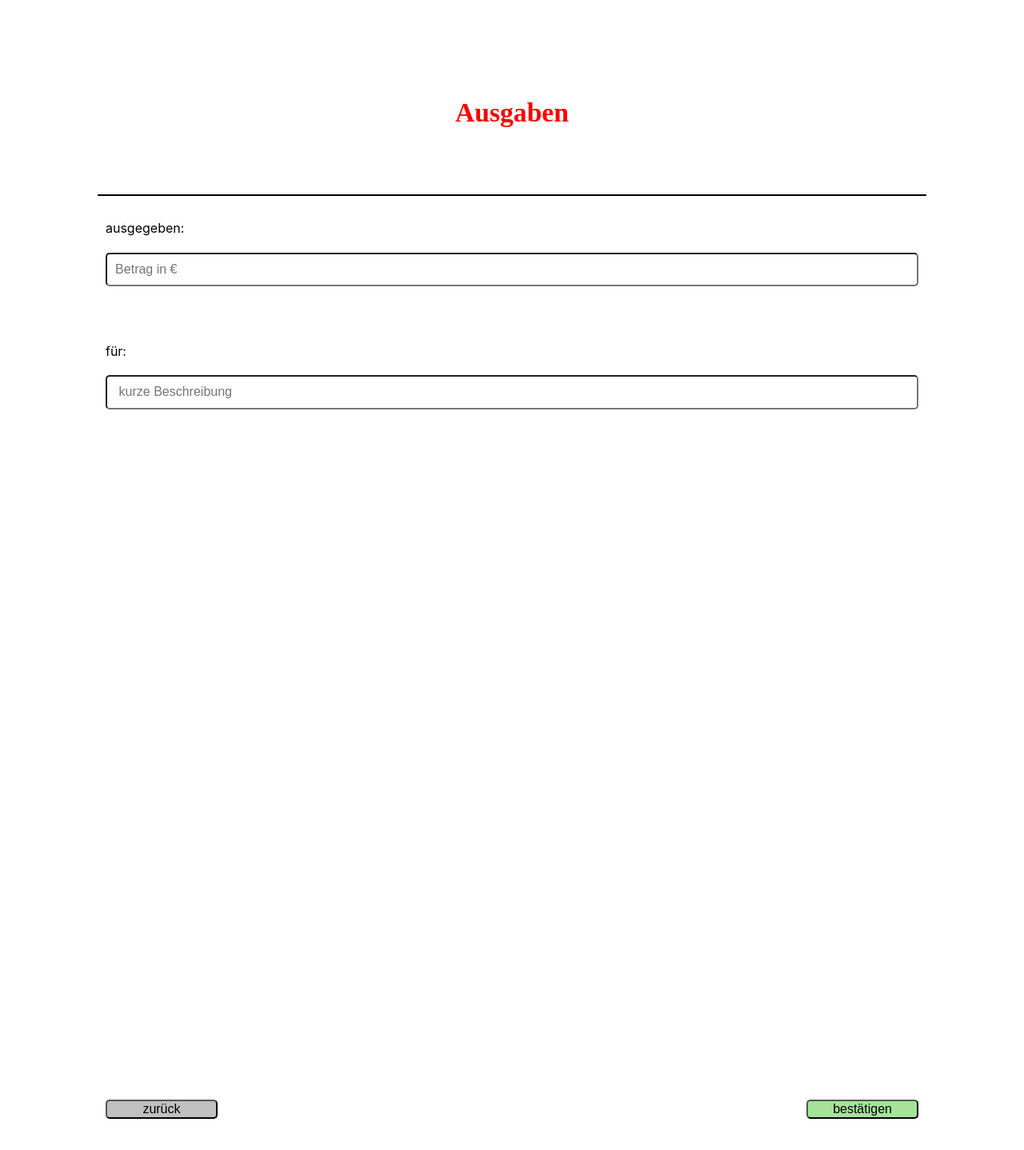
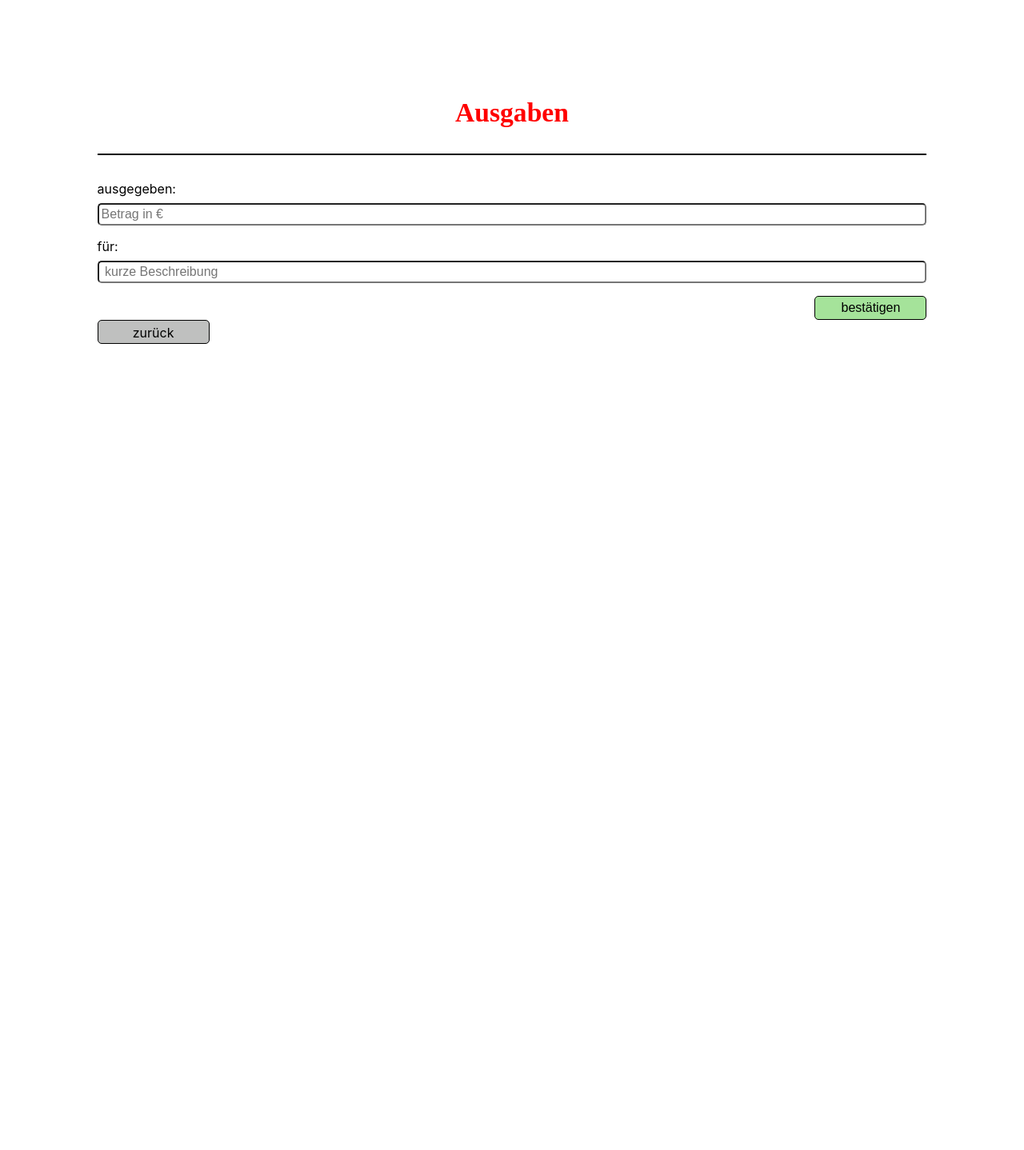
Before and after one commit to JohannaHopp/capstone-project, a Next.js app: page /moneyspending in a window 1280 px wide. Shown: the top 1438 px of the page at 80% size. After the commit the page ends 800 px from the top, so only its background shows below. Built offline with nearby package versions, Linux system fonts and the light colour scheme.

Commit message:
change css files

```diff
--- a/components/TransactionForm.js
+++ b/components/TransactionForm.js
@@ -1,5 +1,6 @@
 import { useRouter } from "next/router";
 import styled from "styled-components";
+import Link from "next/link";
 
 export default function TransactionForm({ onAddEntry, title }) {
   function handleSubmit(event) {
@@ -9,6 +10,7 @@ export default function TransactionForm({ onAddEntry, title }) {
     const data = Object.fromEntries(formData);
 
     onAddEntry(data);
+    router.push("./overview");
   }
 
   const router = useRouter();
@@ -37,25 +39,20 @@ export default function TransactionForm({ onAddEntry, title }) {
           placeholder=" kurze Beschreibung"
           required
         />
-        <ButtonGroup>
-          <StyledCancelButton onClick={() => router.push("./overview")}>zurück</StyledCancelButton>
-          <StyledSubmitButton type="submit" onClick={() => router.push("./overview")}>
-            bestätigen
-          </StyledSubmitButton>
-        </ButtonGroup>
+        <StyledSubmitButton type="submit">bestätigen</StyledSubmitButton>
       </StyledForm>
+      <StyledGoBackLink href="/overview">zurück</StyledGoBackLink>
     </main>
   );
 }
 
 const StyledHeader = styled.header`
-  padding-bottom: 3%;
-  margin: 0%;
+  padding-bottom: 2em;
   border-bottom: 2px solid black;
 `;
 
 const StyledHeadline = styled.h1`
-  margin: 5% 0% 5%;
+  margin: 0;
   font-family: san-serif;
   font-size: 2.1em;
   color: var(--red-headline);
@@ -63,44 +60,43 @@ const StyledHeadline = styled.h1`
 `;
 
 const StyledForm = styled.form`
+  margin-top: 2em;
   display: flex;
   flex-direction: column;
-  margin: 1%;
 `;
 
 const StyledLabel = styled.label`
-  margin: 2% 0% 2%;
-  padding-bottom: 4%
   font-size: 1em;
 `;
 
 const StyledInput = styled.input`
   border-radius: 5px;
-  padding: 1%;
-  margin-bottom: 5%;
+  padding: 3px;
+  margin: 0.5em 0 1em 0;
   font-size: 1em;
 `;
 
-const ButtonGroup = styled.div`
-margin-top: 80%;
-display: flex;
-flex-direction row;
-align-items: flex-end;
-justify-content: space-between;
+const StyledSubmitButton = styled.button`
+  width: 140px;
+  height: 30px;
+
+  font-size: 1em;
+  border: 1px solid;
+  border-radius: 5px;
+  background-color: var(--green-button);
+  align-self: flex-end;
 `;
 
-const StyledCancelButton = styled.button`
-  justify-content: flex-start;
+const StyledGoBackLink = styled(Link)`
+  text-decoration: none;
+  text-align: center;
+  font-size: 1em;
   width: 140px;
-  font-size: 1em;
+  height: 30px;
+  color: black;
+  background-color: var(--back-button);
+  border: 1px solid;
   border-radius: 5px;
-  background-color: var(--back-button);
+  float: left;
+  padding: 5px;
 `;
-
-const StyledSubmitButton = styled.button`
-  margin: ;
-  width: 140px;
-  font-size: 1em;
-  border-radius: 5px;
-  background-color: var(--green-button);
-`;
--- a/pages/moneyspending.js
+++ b/pages/moneyspending.js
@@ -1,9 +1,5 @@
 import TransactionForm from "../components/TransactionForm";
 
 export default function Moneyspending({ onAddSpendingValues }) {
-  return (
-    <>
-      <TransactionForm title="Ausgaben" onAddEntry={onAddSpendingValues} />
-    </>
-  );
+  return <TransactionForm title="Ausgaben" onAddEntry={onAddSpendingValues} />;
 }
```
Also changed, not shown: components/NameAccountForm.js (+9 -5 lines), pages/overview.js (+32 -27 lines).
